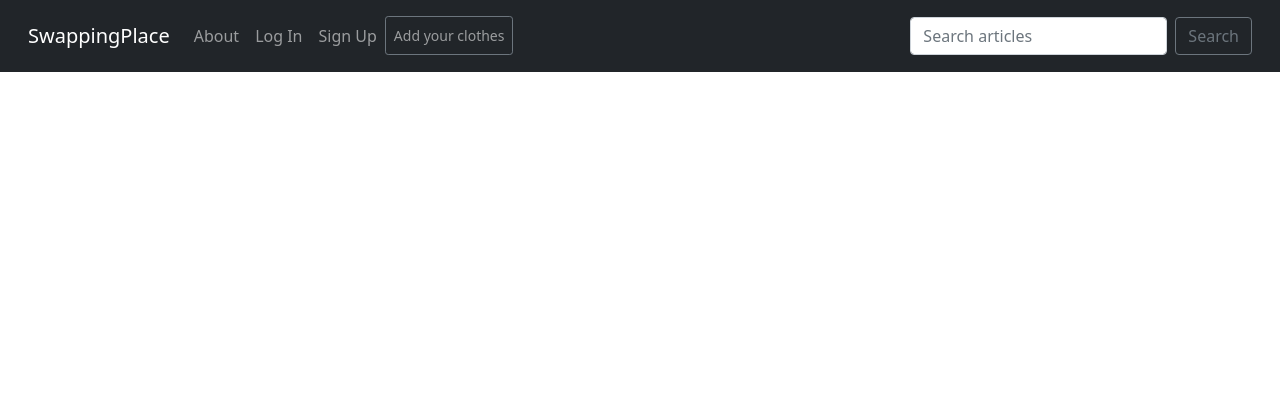
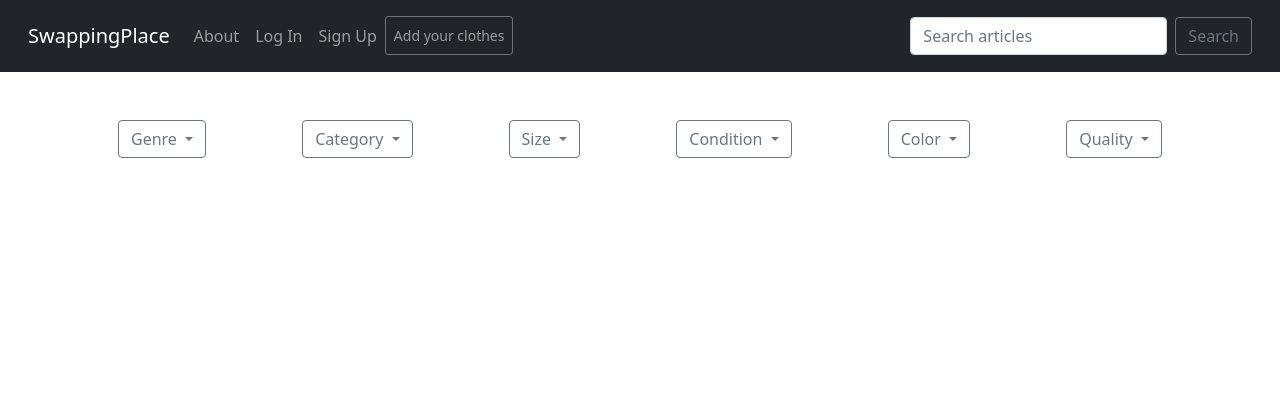
Before and after one commit to LudoTreb/Swapping-place, a Django app: page /swapping/ in a window 1280 px wide. Shown: the top 420 px of the page. Run offline with Django 4.2, Linux system fonts and the light colour scheme; data that the repository does not hold is empty.

Commit message:
add juste the buttons (not the logic) to filter by size,color...

```diff
--- a/templates/swapping/swapping_product_list.html
+++ b/templates/swapping/swapping_product_list.html
@@ -4,6 +4,69 @@
 {% block title %}Swapping Product{% endblock title %}
 
 {% block content %}
+<div class="container-sm d-flex justify-content-around mt-5">
+    <div class="dropdown">
+        <button class="btn btn-outline-secondary dropdown-toggle" type="button" data-bs-toggle="dropdown" aria-expanded="false">
+          Genre
+        </button>
+        <ul class="dropdown-menu">
+            {% for sex_key, sex_value in swapping_product_list.model.SexChoices.choices %}
+            <li><a class="dropdown-item" href="#">{{ sex_value }}</a></li>
+            {% endfor %}
+        </ul>
+    </div>
+    <div class="dropdown">
+        <button class="btn btn-outline-secondary dropdown-toggle" type="button" data-bs-toggle="dropdown" aria-expanded="false">
+          Category
+        </button>
+        <ul class="dropdown-menu">
+            {% for category_key, category_value in swapping_product_list.model.CategoryChoices.choices %}
+            <li><a class="dropdown-item" href="#">{{ category_value }}</a></li>
+            {% endfor %}
+        </ul>
+    </div>
+    <div class="dropdown">
+        <button class="btn btn-outline-secondary dropdown-toggle" type="button" data-bs-toggle="dropdown" aria-expanded="false">
+          Size
+        </button>
+        <ul class="dropdown-menu">
+            {% for size_key, size_value in swapping_product_list.model.SizeChoices.choices %}
+            <li><a class="dropdown-item" href="#">{{ size_value }}</a></li>
+            {% endfor %}
+        </ul>
+    </div>
+    <div class="dropdown">
+        <button class="btn btn-outline-secondary dropdown-toggle" type="button" data-bs-toggle="dropdown" aria-expanded="false">
+          Condition
+        </button>
+        <ul class="dropdown-menu">
+            {% for condition_key, condition_value in swapping_product_list.model.ProductConditionChoices.choices %}
+            <li><a class="dropdown-item" href="#">{{ condition_value }}</a></li>
+            {% endfor %}
+        </ul>
+    </div>
+    <div class="dropdown">
+        <button class="btn btn-outline-secondary dropdown-toggle" type="button" data-bs-toggle="dropdown" aria-expanded="false">
+          Color
+        </button>
+        <ul class="dropdown-menu">
+            {% for color_key, color_value in swapping_product_list.model.ColorChoices.choices %}
+            <li><a class="dropdown-item" href="#">{{ color_value }}</a></li>
+            {% endfor %}
+        </ul>
+    </div>
+    <div class="dropdown">
+        <button class="btn btn-outline-secondary dropdown-toggle" type="button" data-bs-toggle="dropdown" aria-expanded="false">
+          Quality
+        </button>
+        <ul class="dropdown-menu">
+            {% for quality_key, quality_value in swapping_product_list.model.QualityChoices.choices %}
+            <li><a class="dropdown-item" href="#">{{ quality_value }}</a></li>
+            {% endfor %}
+        </ul>
+    </div>
+</div>
+
 <div class="container-sm d-flex justify-content-around mt-5">
     {% for product in swapping_product_list %}
     <a class="text-decoration-none text-reset" href="#">
@@ -12,7 +75,7 @@
                 <rect width="100%" height="100%" fill="#868e96"></rect>
             </svg>
             <div class="card-header text-center bg-danger text-white">
-                Réservé (if is_reserved)
+                Reserved (if is_reserved)
             </div>
             <div class="card-body">
                 <div class="d-flex">
```
